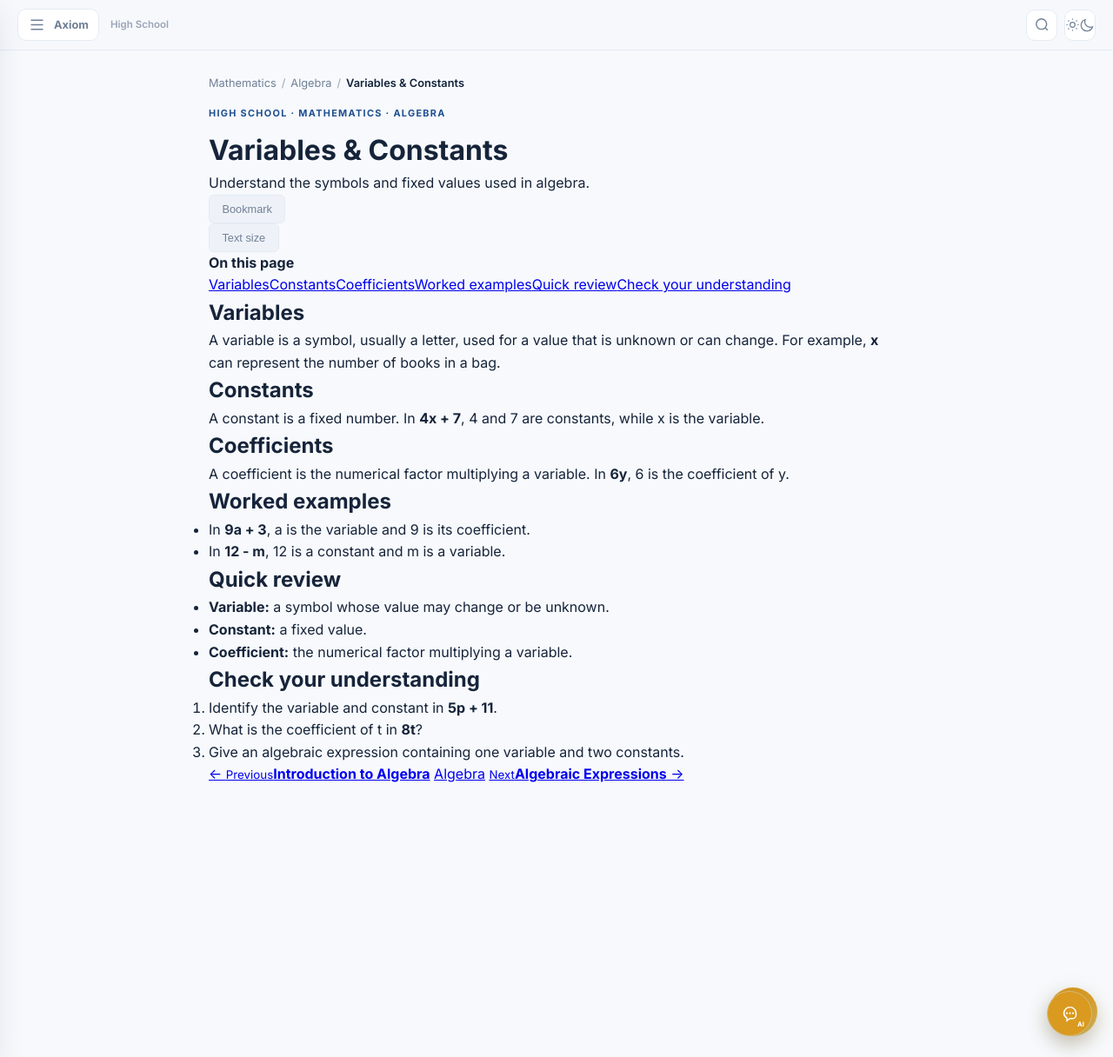
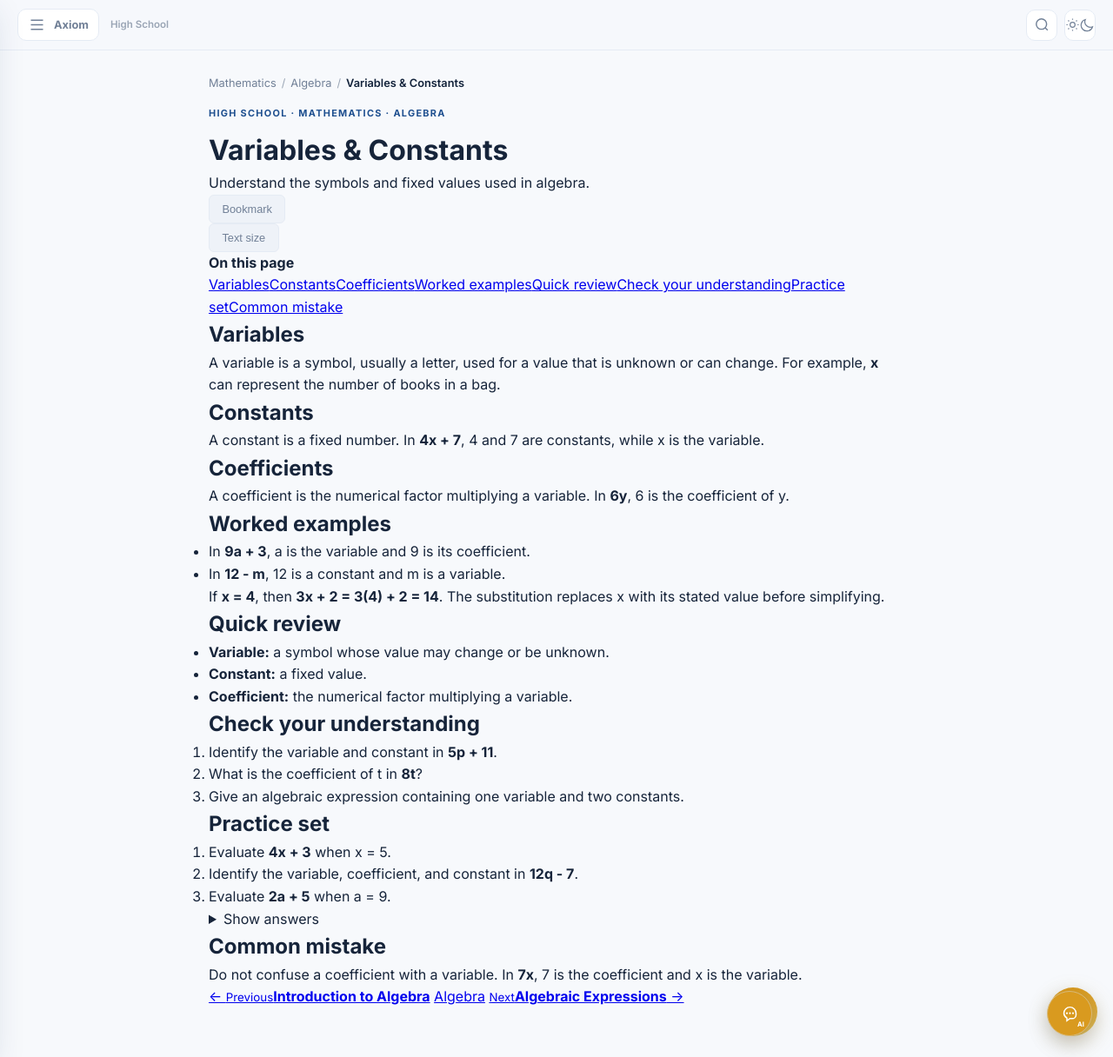
Before and after one commit to michaellegit28/axiom-academy, a Jekyll site: the page built from high-school/mathematics/algebra/variables-and-constants.md, in a window 1280 px wide and 1216 px high. Shown: the whole window at 87% size. Built offline with Jekyll 4.4.1, drawn with Linux system fonts in a browser that asks for light colours; comment, search, counter and statistics services are not loaded.

Commit message:
Expand Variables and Constants with practice

```diff
--- a/high-school/mathematics/algebra/variables-and-constants.md
+++ b/high-school/mathematics/algebra/variables-and-constants.md
@@ -14,6 +14,8 @@ next_study_title: Algebraic Expressions
 <h2>Variables</h2><p>A variable is a symbol, usually a letter, used for a value that is unknown or can change. For example, <strong>x</strong> can represent the number of books in a bag.</p>
 <h2>Constants</h2><p>A constant is a fixed number. In <strong>4x + 7</strong>, 4 and 7 are constants, while x is the variable.</p>
 <h2>Coefficients</h2><p>A coefficient is the numerical factor multiplying a variable. In <strong>6y</strong>, 6 is the coefficient of y.</p>
-<h2>Worked examples</h2><ul><li>In <strong>9a + 3</strong>, a is the variable and 9 is its coefficient.</li><li>In <strong>12 - m</strong>, 12 is a constant and m is a variable.</li></ul>
+<h2>Worked examples</h2><ul><li>In <strong>9a + 3</strong>, a is the variable and 9 is its coefficient.</li><li>In <strong>12 - m</strong>, 12 is a constant and m is a variable.</li></ul><p>If <strong>x = 4</strong>, then <strong>3x + 2 = 3(4) + 2 = 14</strong>. The substitution replaces x with its stated value before simplifying.</p>
 <h2>Quick review</h2><ul><li><strong>Variable:</strong> a symbol whose value may change or be unknown.</li><li><strong>Constant:</strong> a fixed value.</li><li><strong>Coefficient:</strong> the numerical factor multiplying a variable.</li></ul>
 <h2>Check your understanding</h2><ol><li>Identify the variable and constant in <strong>5p + 11</strong>.</li><li>What is the coefficient of t in <strong>8t</strong>?</li><li>Give an algebraic expression containing one variable and two constants.</li></ol>
+<h2>Practice set</h2><ol><li>Evaluate <strong>4x + 3</strong> when x = 5.</li><li>Identify the variable, coefficient, and constant in <strong>12q - 7</strong>.</li><li>Evaluate <strong>2a + 5</strong> when a = 9.</li></ol><details><summary>Show answers</summary><ol><li><strong>23</strong>.</li><li>Variable: <strong>q</strong>; coefficient: <strong>12</strong>; constant: <strong>-7</strong>.</li><li><strong>23</strong>.</li></ol></details>
+<h2>Common mistake</h2><p>Do not confuse a coefficient with a variable. In <strong>7x</strong>, 7 is the coefficient and x is the variable.</p>
```
